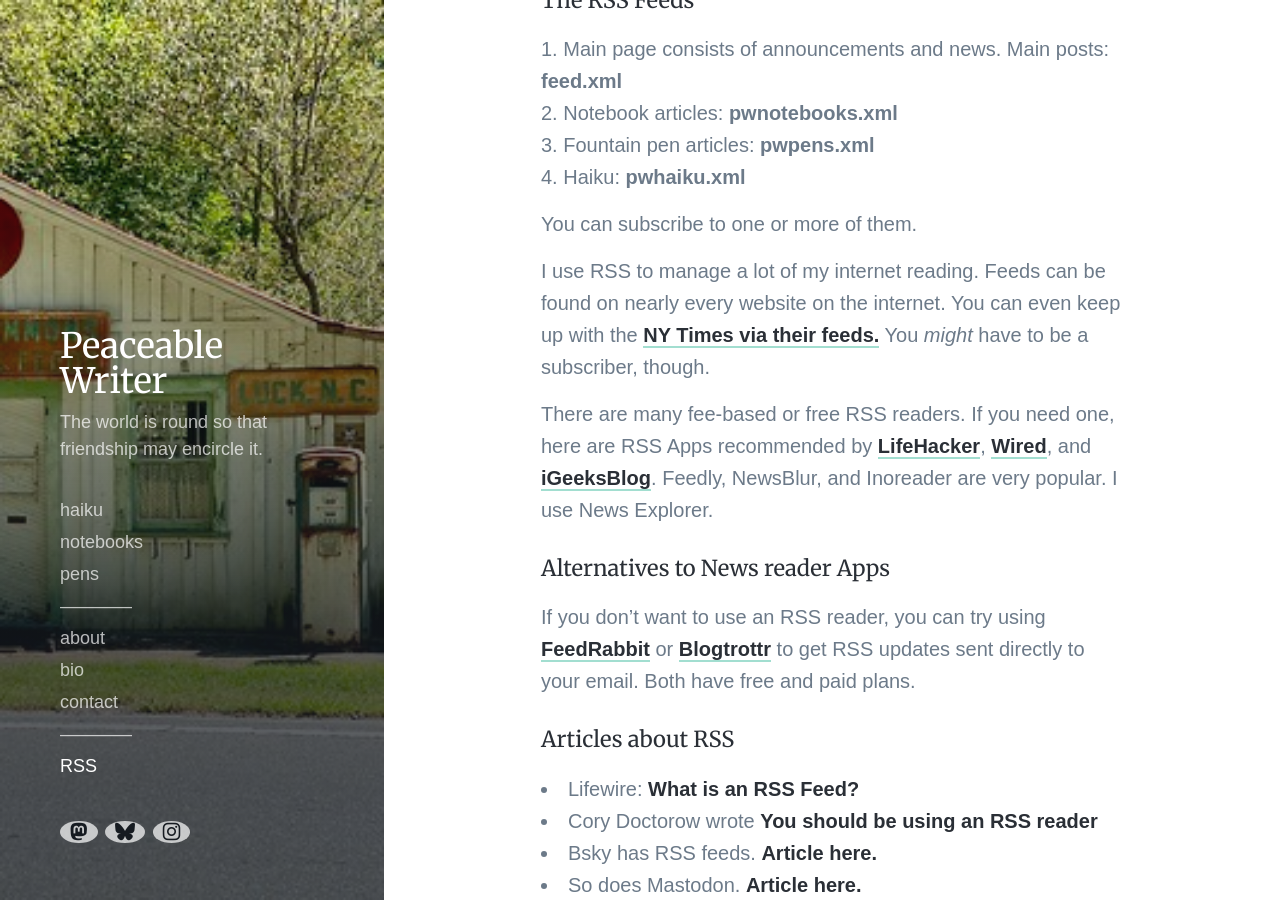
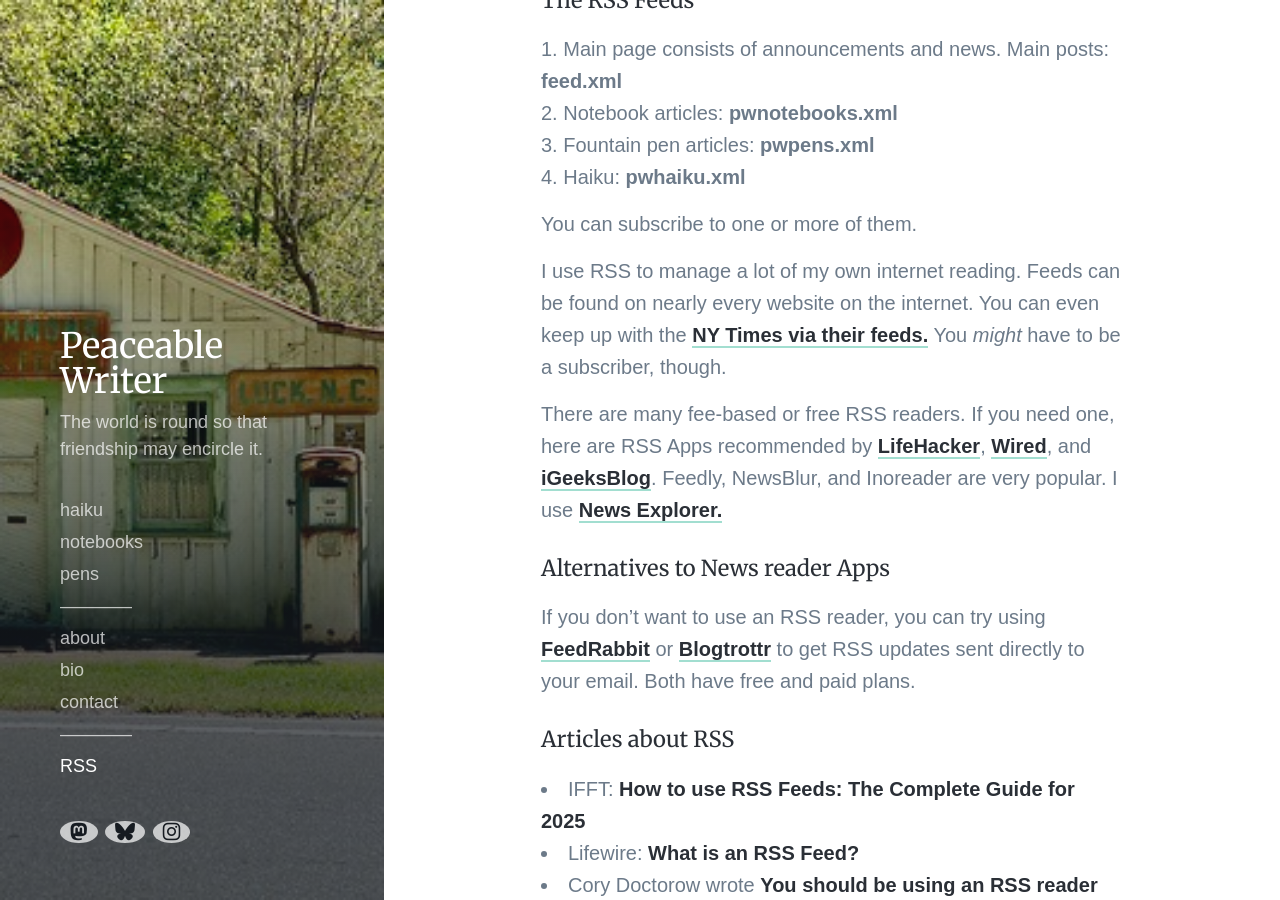
Before and after one commit to jdeames/jdeames.github.io, a Jekyll site: the page built from _pages/subscribeRSS.md, in a window 1280 px wide and 900 px high, scrolled down 258 px. Built offline with Jekyll 4.4.1, drawn with Linux system fonts in a browser that asks for light colours; nearby versions of some CDN libraries; some web fonts are replaced.

Commit message:
final updates oct 2 2025

```diff
--- a/_pages/subscribeRSS.md
+++ b/_pages/subscribeRSS.md
@@ -14,14 +14,15 @@
 
 You can subscribe to one or more of them.
 
-I use RSS to manage a lot of my internet reading. Feeds can be found on nearly every website on the internet. You can even keep up with the [NY Times via their feeds.](https://www.nytimes.com/rss) You *might* have to be a subscriber, though.
+I use RSS to manage a lot of my own internet reading. Feeds can be found on nearly every website on the internet. You can even keep up with the [NY Times via their feeds.](https://www.nytimes.com/rss) You *might* have to be a subscriber, though.
 
-There are many fee-based or free RSS readers. If you need one, here are RSS Apps recommended by [LifeHacker](https://lifehacker.com/tech/best-rss-readers), [Wired](https://www.wired.com/story/best-rss-feed-readers/), and [iGeeksBlog](https://www.igeeksblog.com/best-rss-reader-apps-for-mac/). Feedly, NewsBlur, and Inoreader are very popular. I use News Explorer.
+There are many fee-based or free RSS readers. If you need one, here are RSS Apps recommended by [LifeHacker](https://lifehacker.com/tech/best-rss-readers), [Wired](https://www.wired.com/story/best-rss-feed-readers/), and [iGeeksBlog](https://www.igeeksblog.com/best-rss-reader-apps-for-mac/). Feedly, NewsBlur, and Inoreader are very popular. I use [News Explorer.](https://betamagic.nl/products/newsexplorer.html)
 
 #### Alternatives to News reader Apps
 If you don't want to use an RSS reader, you can try using <a href="https://feedrabbit.com/">FeedRabbit</a> or <a href="https://blogtrottr.com/">Blogtrottr</a> to get RSS updates sent directly to your email. Both have free and paid plans.
 
 #### Articles about RSS
+  + IFFT: [How to use RSS Feeds: The Complete Guide for 2025](https://ifttt.com/explore/how-to-use-rss-feeds)
   + Lifewire: [What is an RSS Feed?](https://www.lifewire.com/what-is-an-rss-feed-4684568)
   + Cory Doctorow wrote [You should be using an RSS reader](https://pluralistic.net/2024/10/16/keep-it-really-simple-stupid/#read-receipts-are-you-kidding-me-seriously-fuck-that-noise)
   + Bsky has RSS feeds. [Article here.](https://openrss.org/blog/bluesky-has-launched-rss-feeds)
```
Also changed, not shown: _posts/2025-10-01-October-updates.md (+2 -0 lines).
